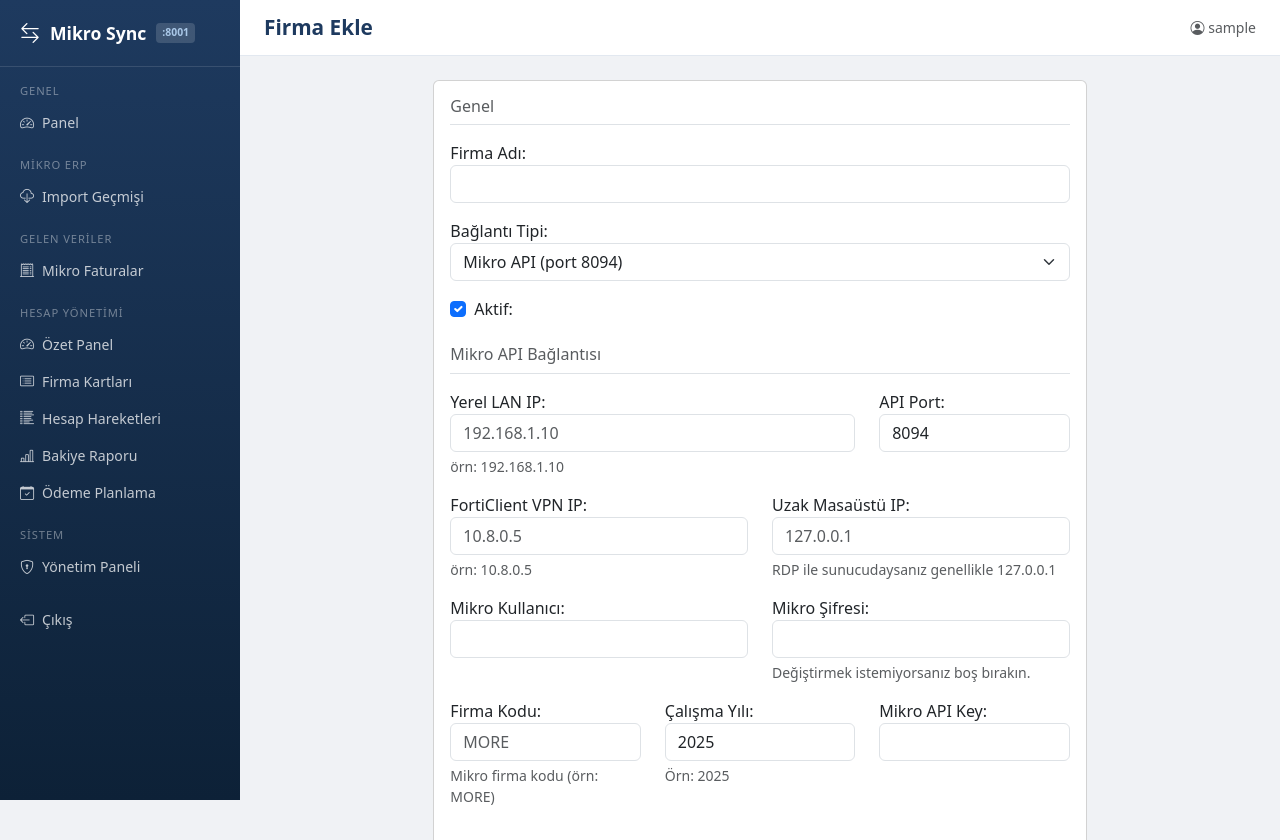
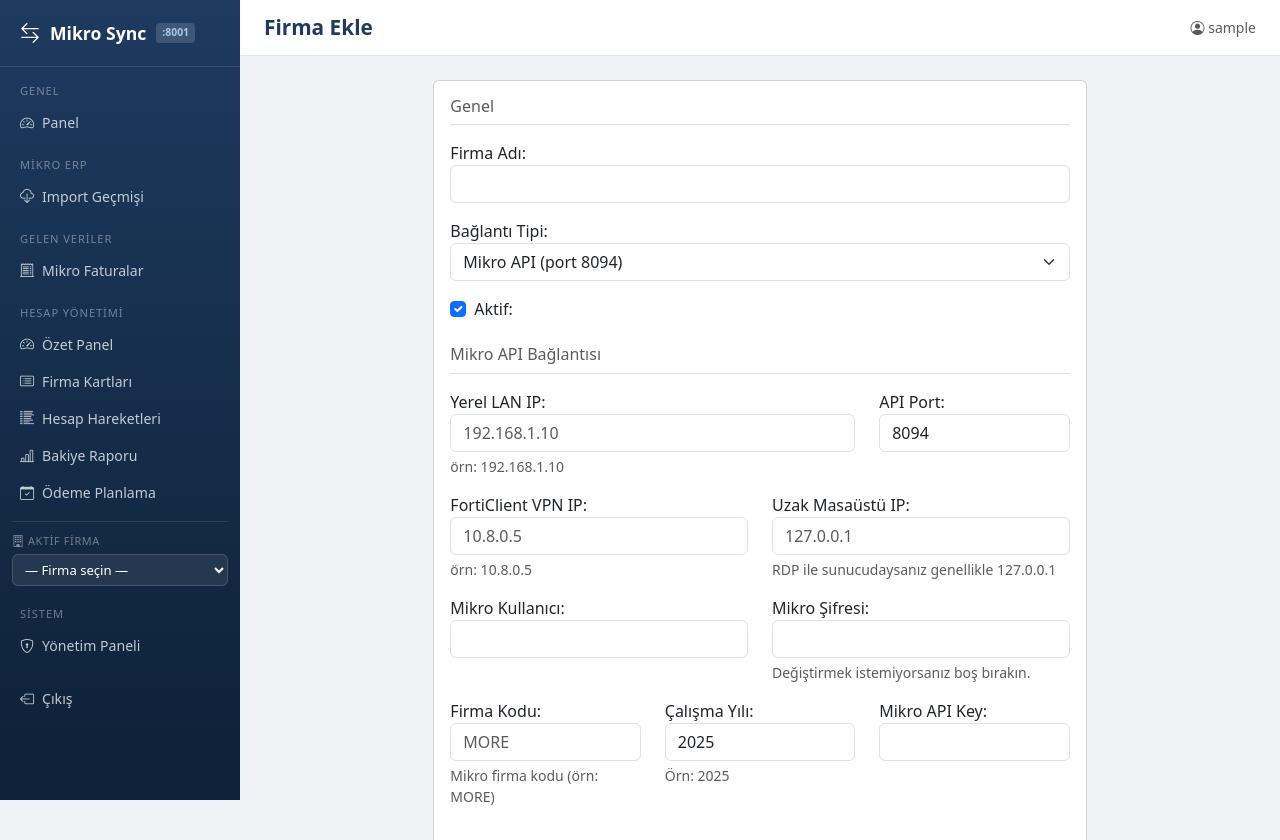
Before and after one commit to acetin75/mikro_jump_bridge, a Django app: page /firmalar/ekle/ in a window 1280 px wide. Shown: the top 840 px of the page. Run offline with Django 5.2, Linux system fonts and the light colour scheme; a user stored in the database is signed in; tables that the repository leaves empty hold one stand-in row (values such as "Sample post").

Commit message:
base: sidebar firma degistir dropdown; context_processors: hy_aktif_firma

```diff
--- /dev/null
+++ b/mikro_sync/context_processors.py
@@ -0,0 +1,17 @@
+from sync_motor.models import FirmaAyar
+
+
+def hy_aktif_firma(request):
+    """
+    Tüm şablonlara aktif Hesap Yönetimi firmasını ve firma listesini sağlar.
+    Session'dan okunur; giriş yapmış kullanıcılar için çalışır.
+    """
+    if not request.user.is_authenticated:
+        return {}
+    firma_id = request.session.get("aktif_firma_id")
+    aktif = FirmaAyar.objects.filter(pk=firma_id, aktif=True).first() if firma_id else None
+    firmalar = FirmaAyar.objects.filter(aktif=True).order_by("ad")
+    return {
+        "hy_aktif_firma": aktif,
+        "hy_firmalar": firmalar,
+    }
--- a/mikro_sync/settings.py
+++ b/mikro_sync/settings.py
@@ -65,6 +65,7 @@ TEMPLATES = [
                 "django.template.context_processors.request",
                 "django.contrib.auth.context_processors.auth",
                 "django.contrib.messages.context_processors.messages",
+                "mikro_sync.context_processors.hy_aktif_firma",
             ],
         },
     },
--- a/templates/base.html
+++ b/templates/base.html
@@ -121,6 +121,29 @@
     <i class="bi bi-calendar-check"></i> Ödeme Planlama
   </a>
 
+  <!-- Aktif firma göstergesi + değiştir -->
+  <div style="margin: 10px 12px 4px; border-top: 1px solid rgba(255,255,255,0.1); padding-top: 10px;">
+    {% if hy_firmalar %}
+      <form method="post" action="{% url 'hy_firma_sec' %}" id="sidebar-firma-form">
+        {% csrf_token %}
+        <input type="hidden" name="next" value="{{ request.resolver_match.url_name|default:'hy_panel' }}">
+        <div class="d-flex align-items-center gap-1 mb-1">
+          <i class="bi bi-building" style="color:rgba(255,255,255,0.5);font-size:0.75rem;"></i>
+          <span style="color:rgba(255,255,255,0.4);font-size:0.68rem;text-transform:uppercase;letter-spacing:.06em;">Aktif Firma</span>
+        </div>
+        <select name="firma_id" onchange="document.getElementById('sidebar-firma-form').submit()"
+          style="width:100%;background:rgba(255,255,255,0.08);color:#fff;border:1px solid rgba(255,255,255,0.15);border-radius:6px;padding:5px 8px;font-size:0.82rem;outline:none;cursor:pointer;">
+          {% if not hy_aktif_firma %}
+            <option value="" disabled selected style="color:#999;">— Firma seçin —</option>
+          {% endif %}
+          {% for f in hy_firmalar %}
+            <option value="{{ f.pk }}" {% if hy_aktif_firma.pk == f.pk %}selected{% endif %} style="color:#000;">{{ f.ad }}</option>
+          {% endfor %}
+        </select>
+      </form>
+    {% endif %}
+  </div>
+
   <div class="nav-section">Sistem</div>
   <a href="/admin/" class="nav-link" target="_blank">
     <i class="bi bi-shield-lock"></i> Yönetim Paneli
```
